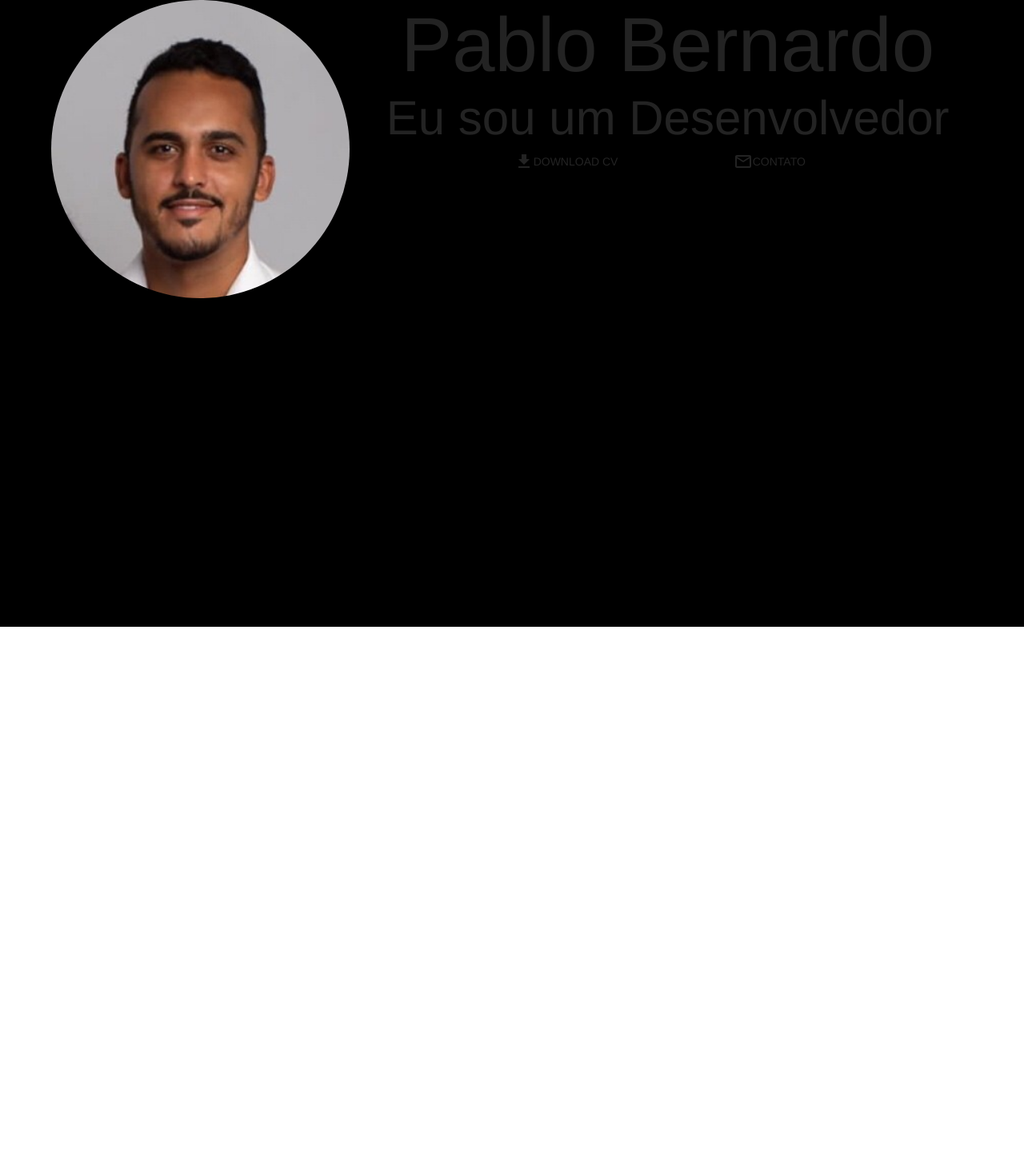
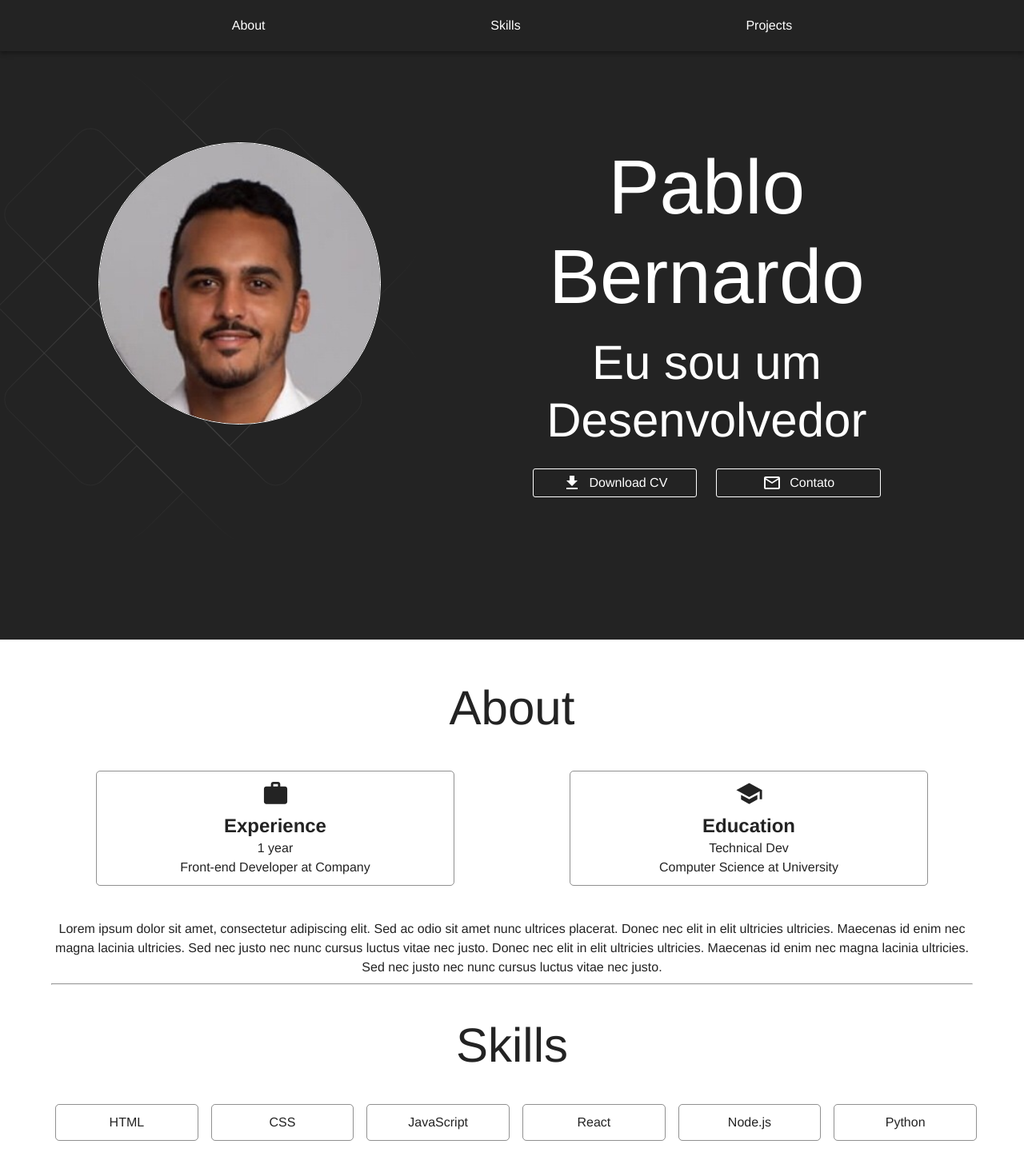
Before and after one commit to pablobeernardo/my-portfolio, a React (Vite) app: page / in a window 1280 px wide. Shown: the top 1466 px of the page at 80% size. Before the commit the page ends 800 px from the top, so only its background shows below. Built offline with nearby package versions, Linux system fonts and the light colour scheme.

Commit message:
prosseguindo com o desenvolvimento

```diff
--- /dev/null
+++ b/src/components/Navbar/Navbar.tsx
@@ -0,0 +1,38 @@
+import { AppBar, MenuItem, styled, Toolbar } from "@mui/material"
+
+const Navbar = () =>{
+
+    const StyledToolbar = styled(Toolbar)(() => ({
+        display: "flex",
+        justifyContent: "space-evenly",
+
+
+    }))
+
+    const StyledMenuItem = styled(MenuItem)(({ theme }) => ({
+      backgroundColor: "transparent",
+      color: theme.palette.primary.contrastText,
+      '&:hover': {
+        // fazer uma transição de cor e tamanho
+        cursor: "pointer",
+        transition: "all 0.3s",
+        color: theme.palette.secondary.light
+
+      },
+  }));
+
+
+    return (
+      <>
+        <AppBar position="absolute">
+            <StyledToolbar>
+                <StyledMenuItem>About</StyledMenuItem>
+                <StyledMenuItem>Skills</StyledMenuItem>
+                <StyledMenuItem>Projects</StyledMenuItem>
+            </StyledToolbar>
+        </AppBar>
+      </>
+    )
+  }
+
+  export default Navbar
--- /dev/null
+++ b/src/components/StyledButton/StyledButton.tsx
@@ -0,0 +1,40 @@
+import { styled } from "@mui/material";
+import { ReactNode } from "react";
+
+interface StyledButtonProps {
+    children: ReactNode
+    onClick?: () => void
+}
+
+const StyledButton: React.FC<StyledButtonProps> = ({children, onClick}) => {
+
+    const StyledButton = styled("button")(({theme}) => ({
+        backgroundColor:"transparent",
+        border: `1px solid ${theme.palette.primary.contrastText}`,
+        borderRadius: "3px",
+        padding: "5px 15px",
+        width: "100%",
+        color: theme.palette.primary.contrastText,
+        display:"inline-flex",
+        alignItems: "center",
+        justifyContent: "center",
+        gap: "10px",
+        '&:hover': {
+            backgroundColor: theme.palette.secondary.light,
+            cursor: "pointer",
+
+
+        }
+
+    }))
+
+    return (
+        <>
+            <StyledButton onClick={onClick}>
+                {children}
+            </StyledButton>
+        </>
+    );
+}
+
+export default StyledButton;
--- a/src/pages/Home/Home.tsx
+++ b/src/pages/Home/Home.tsx
@@ -1,10 +1,14 @@
+import Navbar from "../../components/Navbar/Navbar"
+import About from "./sections/About/About"
 import Hero from "./sections/Hero/Hero"
 
 const Home = () =>{
 
     return (
       <>
+        <Navbar />
         <Hero />
+        <About />
       </>
     )
   }
--- /dev/null
+++ b/src/pages/Home/sections/About/About.tsx
@@ -0,0 +1,112 @@
+import { Container, Grid, styled, Typography } from "@mui/material";
+import SchoolIcon from '@mui/icons-material/School';
+import WorkIcon from '@mui/icons-material/Work';
+import theme from "../../../../theme";
+
+const About = () => {
+
+    const StyledAbout = styled("div")(({ theme }) => ({
+        backgroundColor: theme.palette.primary.contrastText,
+        padding: "50px 0",
+        display: "flex",
+        alignItems: "center",
+
+        [theme.breakpoints.down("md")]: {
+            padding: "20px",
+        }
+    }));
+
+    const SkillItem = styled("div")(({ theme }) => ({
+        padding: "10px",
+        backgroundColor: "transparent",
+        color: theme.palette.primary.main,
+        border: `1px solid rgba(${parseInt(theme.palette.primary.main.slice(1, 3), 16)}, ${parseInt(theme.palette.primary.main.slice(3, 5), 16)}, ${parseInt(theme.palette.primary.main.slice(5, 7), 16)}, 0.5)`,
+        width: "100%",
+        textAlign: "center",
+        borderRadius: "5px",
+        margin: "5px",
+        cursor: "pointer",
+        transition: "all 0.3s",
+        "&:hover": {
+            backgroundColor: theme.palette.secondary.main,
+            transform: "scale(1.05)",
+        }
+    }));
+
+    const ItemEducation = styled("div")(({ theme }) => ({
+        padding: "10px",
+        backgroundColor: "transparent",
+        color: theme.palette.primary.main,
+        border: `1px solid rgba(${parseInt(theme.palette.primary.main.slice(1, 3), 16)}, ${parseInt(theme.palette.primary.main.slice(3, 5), 16)}, ${parseInt(theme.palette.primary.main.slice(5, 7), 16)}, 0.5)`,
+        width: "80%",
+        textAlign: "center",
+        borderRadius: "5px",
+        margin: "10px 0",
+        cursor: "pointer",
+        transition: "all 0.3s",
+        "&:hover": {
+            backgroundColor: theme.palette.secondary.main,
+            transform: "scale(1.05)",
+        },
+        [theme.breakpoints.down("md")]: {
+            width: "100%",
+        }
+    }));
+
+    return (
+        <StyledAbout>
+            <Container maxWidth="lg">
+                <Grid container spacing={4}>
+                    <Grid item xs={12}>
+                        <Typography color={theme.palette.primary.main} variant="h2" textAlign={"center"}>About</Typography>
+                    </Grid>
+                    <Grid item xs={12} md={6} display={"flex"} flexDirection={"column"} alignItems={"center"}>
+                        <ItemEducation>
+                            <WorkIcon fontSize="large" />
+                            <Typography color={theme.palette.primary.main} variant="h5" fontWeight={"bold"} textAlign={"center"}>Experience</Typography>
+                            <Typography color={theme.palette.primary.main} textAlign={"center"}>1 year</Typography>
+                            <Typography color={theme.palette.primary.main} textAlign={"center"}>Front-end Developer at Company</Typography>
+                        </ItemEducation>
+                    </Grid>
+                    <Grid item xs={12} md={6} display={"flex"} flexDirection={"column"} alignItems={"center"}>
+                        <ItemEducation>
+                            <SchoolIcon fontSize="large" />
+                            <Typography color={theme.palette.primary.main} variant="h5" fontWeight={"bold"} textAlign={"center"}>Education</Typography>
+                            <Typography color={theme.palette.primary.main} textAlign={"center"}>Technical Dev</Typography>
+                            <Typography color={theme.palette.primary.main} textAlign={"center"}>Computer Science at University</Typography>
+                        </ItemEducation>
+                    </Grid>
+                    <Grid item xs={12}>
+                        <Typography color={theme.palette.primary.main} textAlign={"center"}>Lorem ipsum dolor sit amet, consectetur adipiscing elit. Sed ac odio sit amet nunc ultrices placerat. Donec nec elit in elit ultricies ultricies. Maecenas id enim nec magna lacinia ultricies. Sed nec justo nec nunc cursus luctus vitae nec justo. Donec nec elit in elit ultricies ultricies. Maecenas id enim nec magna lacinia ultricies. Sed nec justo nec nunc cursus luctus vitae nec justo.</Typography>
+                        <hr />
+                    </Grid>
+                    <Grid item xs={12}>
+                        <Typography color={theme.palette.primary.main} variant="h2" textAlign={"center"}>Skills</Typography>
+                    </Grid>
+                    <Grid container item xs={12} spacing={2} justifyContent="center">
+                        <Grid item xs={6} sm={4} md={3} lg={2}>
+                            <SkillItem>HTML</SkillItem>
+                        </Grid>
+                        <Grid item xs={6} sm={4} md={3} lg={2}>
+                            <SkillItem>CSS</SkillItem>
+                        </Grid>
+                        <Grid item xs={6} sm={4} md={3} lg={2}>
+                            <SkillItem>JavaScript</SkillItem>
+                        </Grid>
+                        <Grid item xs={6} sm={4} md={3} lg={2}>
+                            <SkillItem>React</SkillItem>
+                        </Grid>
+                        <Grid item xs={6} sm={4} md={3} lg={2}>
+                            <SkillItem>Node.js</SkillItem>
+                        </Grid>
+                        <Grid item xs={6} sm={4} md={3} lg={2}>
+                            <SkillItem>Python</SkillItem>
+                        </Grid>
+                    </Grid>
+                </Grid>
+            </Container>
+        </StyledAbout>
+    );
+}
+
+export default About;
--- a/src/pages/Home/sections/Hero/Hero.tsx
+++ b/src/pages/Home/sections/Hero/Hero.tsx
@@ -1,20 +1,49 @@
-import { Button, Container, Grid, styled, Typography } from "@mui/material"
+import { Box, Container, Grid, styled, Typography } from "@mui/material"
 import Avatar from "../../../../assets/images/foto.jpg"
 import DownloadIcon from '@mui/icons-material/Download';
 import MailOutlineIcon from '@mui/icons-material/MailOutline';
+import StyledButton from "../../../../components/StyledButton/StyledButton";
+import { AnimatedBackground } from "../../../../components/AnimatedBackground/AnimatedBackgroud";
 
 
 const Hero = () => {
 
-    const StyledHero = styled("div")(() => ({
-        backgroundColor: "black",
+    const StyledHero = styled("div")(({ theme }) => ({
+        backgroundColor: theme.palette.primary.main,
         height: "100vh",
+        display: "flex",
+        alignItems: "center",
 
+
+        [theme.breakpoints.up("xs")]: {
+            paddingTop: "100px",
+
+
+        },
+        [theme.breakpoints.up("md")]: {
+            paddingTop: "0",
+
+        },
+
+        [theme.breakpoints.down("md")]: {
+            flexDirection: "column",
+            justifyContent: "center",
+            padding: "0 20px",
+        }
     }))
 
-    const StyledImage = styled("img")(() => ({
-        width: "100%",
+    const StyledImage = styled("img")(({ theme }) => ({
+        width: "75%",
         borderRadius: "50%",
+        border: `1px solid ${theme.palette.primary.contrastText}`,
+        margin: "0 auto",
+        display: "block",
+        [theme.breakpoints.up("xs")]: {
+            width: "50%",
+        },
+        [theme.breakpoints.up("md")]: {
+            width: "75%",
+        }
 
     }))
 
@@ -23,21 +52,35 @@ const Hero = () => {
             <StyledHero>
                 <Container maxWidth="lg">
                     <Grid container spacing={2}>
-                        <Grid item xs={12} md={4}>
-                            <StyledImage src={Avatar} />                    </Grid>
-                        <Grid item xs={12} md={8}>
-                            <Typography color={"primary"} variant="h1" textAlign={"center"}>Pablo Bernardo</Typography>
-                            <Typography color={"primary"} variant="h2" textAlign={"center"}>Eu sou um Desenvolvedor</Typography>
-                            <Grid container display={"flex"} justifyContent={"center"}>
+                        <Grid item xs={12} md={5}>
+                            <Box position="relative">
+                                <Box position="absolute" width={"130%"} top={-100} right={0}>
+                                    <AnimatedBackground />
+                                </Box>
+                                <Box position="relative" textAlign="center">
+                                    <StyledImage src={Avatar} />
+                                </Box>
+                            </Box>
+                        </Grid>
+                        <Grid item xs={12} md={7}>
+                            <Typography color={"primary.contrastText"} variant="h1" textAlign={"center"} pb={2}>Pablo Bernardo</Typography>
+                            <Typography color={"primary.contrastText"} variant="h2" textAlign={"center"}>Eu sou um Desenvolvedor</Typography>
+                            <Grid container display={"flex"} justifyContent={"center"} spacing={3} pt={3}>
                                 <Grid item xs={12} md={4} display={"flex"} justifyContent={"center"}>
-                                    <Button>
-                                        <DownloadIcon />Download CV
-                                    </Button>
+                                    <StyledButton onClick={() => console.log("Download")}>
+                                        <DownloadIcon />
+                                        <Typography>
+                                            Download CV
+                                        </Typography>
+                                    </StyledButton>
                                 </Grid>
                                 <Grid item xs={12} md={4} display={"flex"} justifyContent={"center"}>
-                                    <Button>
-                                        <MailOutlineIcon />Contato
-                                    </Button>
+                                    <StyledButton onClick={() => console.log("Contato")}>
+                                        <MailOutlineIcon />
+                                        <Typography>
+                                            Contato
+                                        </Typography>
+                                    </StyledButton>
                                 </Grid>
                             </Grid>
                         </Grid>
```
